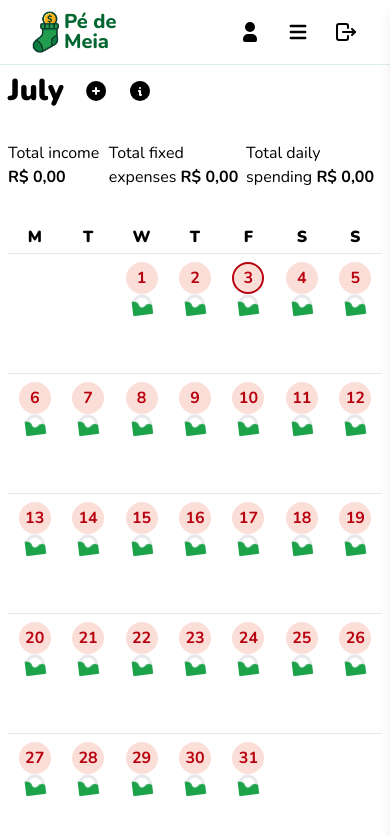
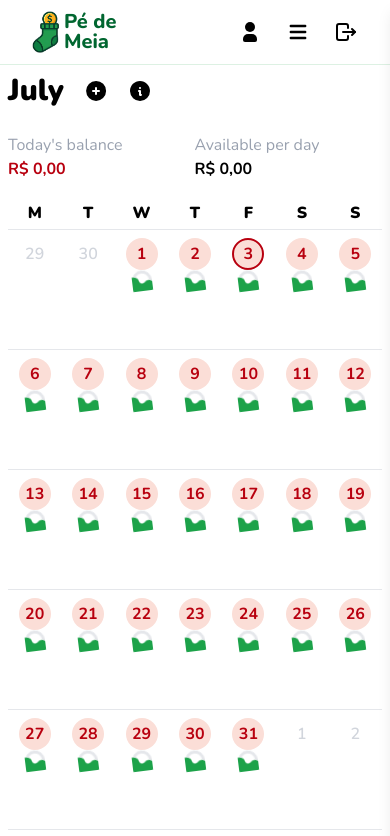
Before and after one commit to GuiPM001/pe-de-meia, a Next.js app: page /en in a window 390 px wide. Shown: the top 836 px of the page. Built offline with nearby package versions, Linux system fonts and the light colour scheme.

Commit message:
add 'available per day' label in mobile

```diff
--- a/components/calendar.tsx
+++ b/components/calendar.tsx
@@ -191,7 +191,7 @@ export default function Calendar({ month, indexMonth, year }: CalendarProps) {
   return (
     <>
       <div className="grid lg:hidden grid-cols-7 w-full mb-10">
-        <CalendarHeader dayBalances={monthlySummary.dayBalances} />
+        <CalendarHeader monthlySummary={monthlySummary} />
 
         {monthlySummary.dayBalances.map((x) => (
           <div
@@ -199,7 +199,9 @@ export default function Calendar({ month, indexMonth, year }: CalendarProps) {
             key={`${x.day}-${x.total}`}
           >
             {x.total === null ? (
-              <div className="w-full"></div>
+              <div className="flex flex-col justify-between items-center m-3 text-gray-300 font-semibold">
+                {x.day}
+              </div>
             ) : (
               <div
                 className={`group/day ${
@@ -225,7 +227,7 @@ export default function Calendar({ month, indexMonth, year }: CalendarProps) {
       </div>
 
       <div className="hidden lg:grid grid-cols-7 w-full">
-        <CalendarHeader dayBalances={monthlySummary.dayBalances} />
+        <CalendarHeader monthlySummary={monthlySummary} />
 
         {monthlySummary.dayBalances.map((x) => (
           <div
--- a/components/calendarHeader.tsx
+++ b/components/calendarHeader.tsx
@@ -1,63 +1,97 @@
 "use client";
 
-import { DayBalance } from "@/core/types/DayBalance";
+import { MonthlySummary } from "@/core/types/DayBalance";
 import React, { useEffect, useState } from "react";
 import BalanceLabel from "./balanceLabel";
 import { sumValues } from "@/core/utils/sumValues";
 import { getWeekDays } from "@/core/utils/date";
 import { useTranslation } from "react-i18next";
+import { useProfile } from "@/app/context/ProfileContext";
+import { getColors } from "@/core/utils/getColors";
+import { currencyNumber } from "@/core/utils/numberFormat";
 
 interface CalendarHeaderProps {
-  dayBalances: DayBalance[];
+  monthlySummary: MonthlySummary;
 }
 
 type Totals = {
   income: number;
   expense: number;
   daily: number;
+  dayBalance: number;
 };
 
-export default function CalendarHeader({ dayBalances }: CalendarHeaderProps) {
+export default function CalendarHeader({
+  monthlySummary,
+}: CalendarHeaderProps) {
   const { t } = useTranslation();
+  const { profile } = useProfile();
 
   const [totals, setTotals] = useState<Totals>({
     income: 0,
     expense: 0,
     daily: 0,
+    dayBalance: 0,
   });
 
   useEffect(() => {
     let income = 0;
     let expense = 0;
     let daily = 0;
+    let dayBalance = 0;
+    const today = new Date().getDate();
 
-    dayBalances.forEach((d) => {
+    monthlySummary.dayBalances.forEach((d) => {
+      if (d.day === today) dayBalance = d.total!;
+
       income += sumValues(d.incomes ?? []);
       expense += sumValues(d.expenses ?? []);
       daily += sumValues(d.dailies ?? []);
     });
 
-    setTotals({ income, expense, daily });
-  }, [dayBalances]);
+    setTotals({ income, expense, daily, dayBalance });
+  }, [monthlySummary]);
 
   return (
     <>
-      <div className="col-span-7 flex justify-between mt-8 mb-4">
-        <BalanceLabel label={t('home.totalIncome')} value={totals.income} />
-        <BalanceLabel label={t('home.totalExpense')} value={totals.expense} />
-        <BalanceLabel label={t('home.totalDaily')} value={totals.daily} />
+      <div className="col-span-7 lg:flex justify-between mt-8 mb-4 hidden">
+        <BalanceLabel label={t("home.totalIncome")} value={totals.income} />
+        <BalanceLabel label={t("home.totalExpense")} value={totals.expense} />
+        <BalanceLabel label={t("home.totalDaily")} value={totals.daily} />
+      </div>
+
+      <div className="col-span-7 flex flex-row gap-18 mt-6 lg:hidden">
+        <div className="flex flex-col">
+          <span className="text-gray-400">{t("home.balanceLabel")}</span>
+          <span
+            className={`${getColors(totals.dayBalance, 0, profile.savingTarget, false, false)} font-bold`}
+          >
+            {currencyNumber(totals.dayBalance)}
+          </span>
+        </div>
+
+        <div className="flex flex-col">
+          <span className="text-gray-400">{t("home.dailyLabel")}</span>
+          <span className="font-bold">{currencyNumber(monthlySummary.remainingDailyExpenses)}</span>
+        </div>
       </div>
 
       <div className="lg:hidden contents">
-        {getWeekDays('narrow').map((x) => (
-          <div key={x} className="border-b border-gray-200 text-center font-black py-1 self-end mt-4 uppercase">
+        {getWeekDays("narrow").map((x, i) => (
+          <div
+            key={`${x}-${i}`}
+            className="border-b border-gray-200 text-center font-black py-1 self-end mt-4 uppercase"
+          >
             {x}
           </div>
         ))}
       </div>
       <div className="lg:contents hidden ">
-        {getWeekDays('short').map((x) => (
-          <div key={x} className="border border-t-0 border-gray-200 text-center font-black py-1 self-end mt-4 uppercase">
+        {getWeekDays("short").map((x, i) => (
+          <div
+            key={`${x}-${i}`}
+            className="border border-t-0 border-gray-200 text-center font-black py-1 self-end mt-4 uppercase"
+          >
             {x}
           </div>
         ))}
--- a/public/locales/en/translation.json
+++ b/public/locales/en/translation.json
@@ -86,7 +86,9 @@
   "home": {
     "totalIncome": "Total income",
     "totalExpense": "Total fixed expenses",
-    "totalDaily": "Total daily spending"
+    "totalDaily": "Total daily spending",
+    "balanceLabel": "Today's balance",
+    "dailyLabel": "Available per day"
   },
   "investments": {
     "total": "Total invested:",
--- a/public/locales/pt/translation.json
+++ b/public/locales/pt/translation.json
@@ -86,7 +86,9 @@
   "home": {
     "totalIncome": "Total de entradas",
     "totalExpense": "Total de despesas fixas",
-    "totalDaily": "Total de gasto diário"
+    "totalDaily": "Total de gasto diário",
+    "balanceLabel": "Saldo de hoje",
+    "dailyLabel": "Disponível por dia"
   },
   "investments": {
     "total": "Total investido:",
```
